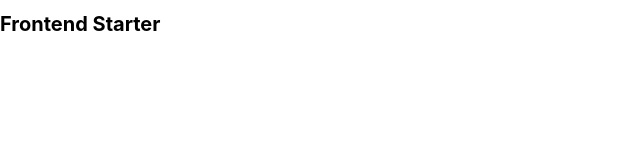
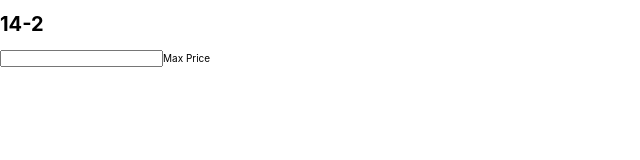
Before and after one commit to JoshPeterson1997/14-2, a website: page index.html in a window 1280 px wide. Shown: the whole page, without its empty margins (0-640 px from the left). Drawn offline with nearby package versions, Linux system fonts and the light colour scheme.

Commit message:
add div and input tags

```diff
--- a/index.html
+++ b/index.html
@@ -11,10 +11,17 @@
 
     <link rel="stylesheet" href="style.css" />
 
-    <title>Frontend Starter</title>
+    <title>14-2</title>
   </head>
   <body>
-    <h1>Frontend Starter</h1>
+    <h1>14-2</h1>
+
+    <div>
+      <input type="number" id="max-price" /><label for="max-price"
+        >Max Price</label
+      >
+    </div>
+
     <script src="./scripts.js" type="module"></script>
   </body>
 </html>
```
